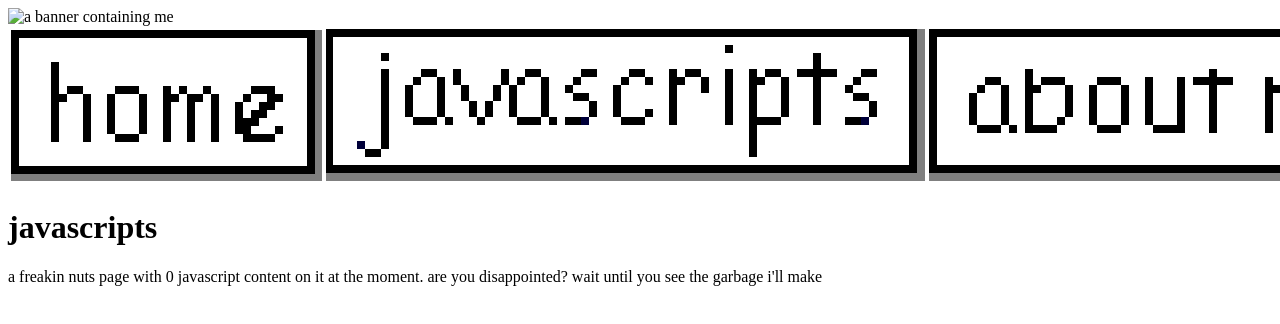
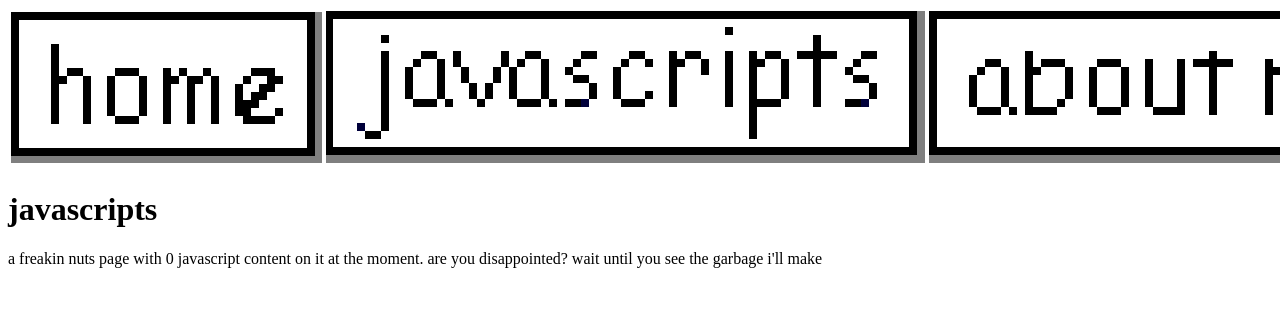
Before and after one commit to AidanPhilip/AidanPhilip.github.io, a plain HTML site: page javascripts.html in a window 1280 px wide. Shown: the top 324 px of the page. Drawn offline with Linux system fonts and the light colour scheme.

Commit message:
Update javascripts.html

```diff
--- a/javascripts.html
+++ b/javascripts.html
@@ -6,7 +6,6 @@
         <meta charset="utf-8">
     </head>
     <body>
-        <img src="banner.png" alt="a banner containing me">
         <table>
             <thead>
                 <tr>
```
